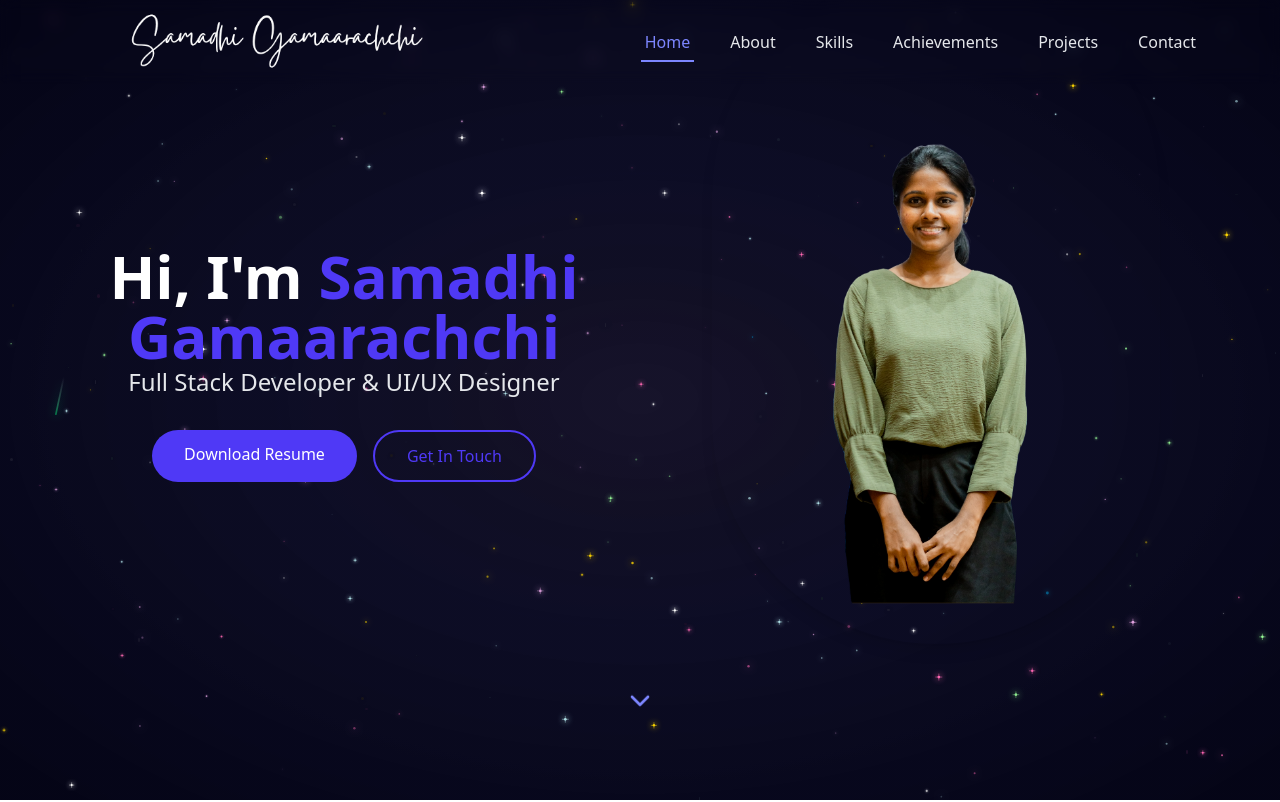
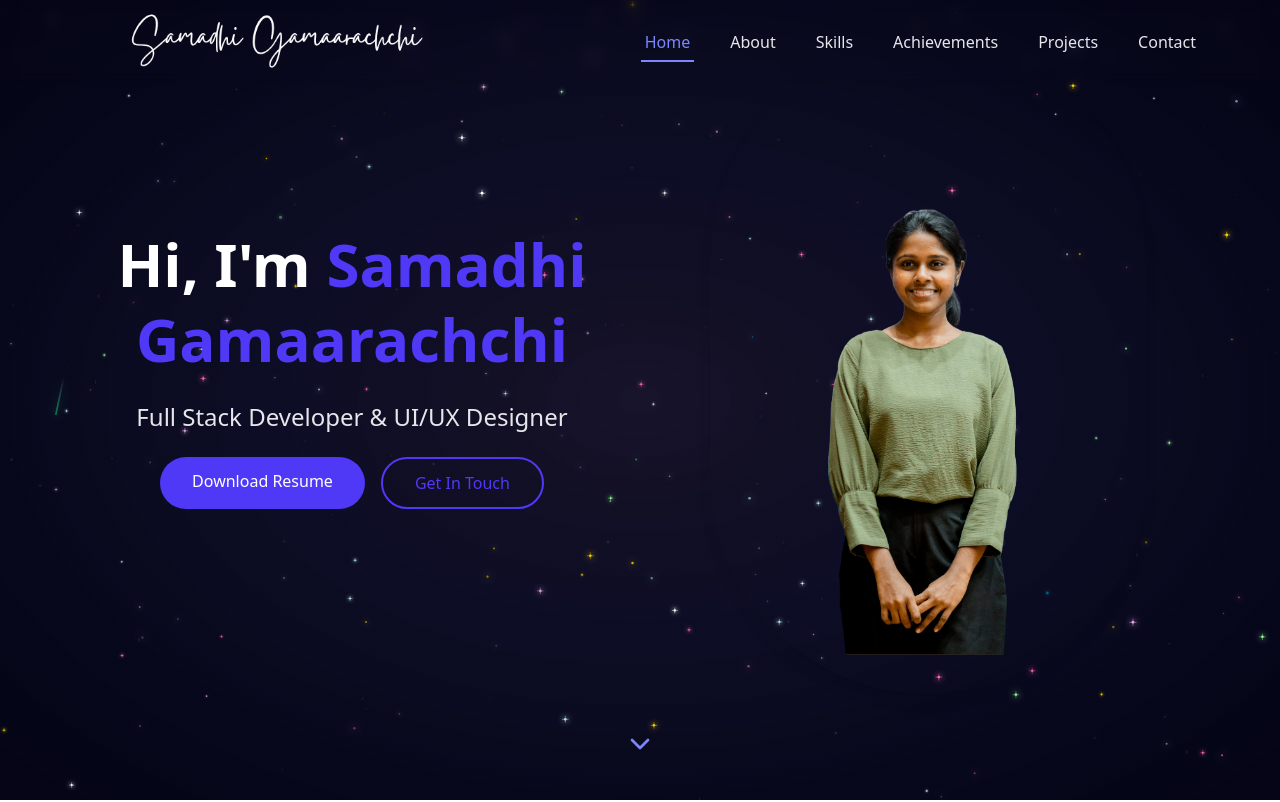
Before and after one commit to Samadhi-Ayodhya-Gamaarachchi/My-Portfolio, a React (Vite) app in the folder portfolio/: page / in a window 1280 px wide. Shown: the top 802 px of the page. Built offline with nearby package versions, Linux system fonts and the light colour scheme.

Commit message:
make as responsible

```diff
--- a/portfolio/src/pages/About.tsx
+++ b/portfolio/src/pages/About.tsx
@@ -1,13 +1,21 @@
 import AboutImage from "../assets/AboutImage.png"
 
 const About = () => (
-  <section id="about" className="min-h-screen flex items-center justify-center">
-    <div className="max-w-6xl mx-auto px-4">
+  <section id="about" className="min-h-screen flex items-center justify-center relative">
+    {/* Mobile background image with low opacity */}
+    <div
+      className="absolute inset-0 bg-cover bg-center bg-no-repeat opacity-50 md:hidden"
+      style={{ backgroundImage: `url(${AboutImage})` }}
+    ></div>
+
+    <div className="max-w-6xl mx-auto px-4 relative z-10">
       <div className="text-center mb-16">
         <h2 className="text-4xl font-bold text-gray-200 mb-4">About Me</h2>
         <div className="w-20 h-1 bg-indigo-600 mx-auto mb-6"></div>
       </div>
-      <div className="grid grid-flow-col grid-rows-3 gap-5">
+
+      {/* Desktop grid layout */}
+      <div className="hidden md:grid grid-flow-col grid-rows-3 gap-5">
         <div className="row-span-3 mt-0">
           <img src={AboutImage} alt="Profile Image" className="w-full h-full object-cover rounded-lg"/>
         </div>
@@ -38,8 +46,7 @@ const About = () => (
                       <h4 className="text-lg font-semibold text-white">BSc (Hons) Information Technology</h4>
                       <p className="text-indigo-400 font-medium">University of Moratuwa</p>
                       <p className="text-gray-400 text-sm mt-1">2023 - Present</p>
-
-                    </div>
+                     </div>
                   </div>
                 </div>
 
@@ -56,7 +63,56 @@ const About = () => (
                   </div>
                 </div>
 
+              </div>
+            </div>
+          </div>
+        </div>
+      </div>
 
+      {/* Mobile layout */}
+      <div className="md:hidden space-y-8">
+        <div>
+          <p className="text-gray-200 text-center">
+            I'm a BSc (Hons) IT undergraduate at the University of Moratuwa with a
+            strong interest in Software Development and UI/UX Design. Passionate
+            about creating intuitive, user-friendly solutions, I enjoy combining
+            technical skills with creativity to solve real-world problems. I'm
+            always eager to learn new technologies, collaborate on impactful
+            projects, and grow as a developer and designer.
+          </p>
+        </div>
+
+        <div>
+          <h3 className="text-2xl font-semibold text-gray-200 mb-6 text-center">Education Journey</h3>
+          <div className="relative">
+            {/* Timeline line */}
+            <div className="absolute left-4 top-0 bottom-0 w-0.5 bg-indigo-600"></div>
+
+            {/* Education items */}
+            <div className="space-y-8">
+              {/* University */}
+              <div className="relative flex items-start">
+                <div className="absolute left-2 w-4 h-4 bg-indigo-600 rounded-full border-2 border-gray-900"></div>
+                <div className="ml-12">
+                  <div className="bg-gray-800/80 backdrop-blur-sm rounded-lg p-4 border border-gray-700">
+                    <h4 className="text-lg font-semibold text-white">BSc (Hons) Information Technology</h4>
+                    <p className="text-indigo-400 font-medium">University of Moratuwa</p>
+                    <p className="text-gray-400 text-sm mt-1">2023 - Present</p>
+                   </div>
+                </div>
+              </div>
+
+              {/* A/L */}
+              <div className="relative flex items-start">
+                <div className="absolute left-2 w-4 h-4 bg-indigo-500 rounded-full border-2 border-gray-900"></div>
+                <div className="ml-12">
+                  <div className="bg-gray-800/80 backdrop-blur-sm rounded-lg p-4 border border-gray-700">
+                    <h4 className="text-lg font-semibold text-white">GCE Advanced Level</h4>
+                    <p className="text-indigo-400 font-medium">Swarnapali Balika Maha Vidyalaya </p>
+                    <p className="text-gray-400 text-sm mt-1">2019 - 2021</p>
+                    <p className="text-gray-300 text-sm mt-2">Physical Science Stream</p>
+                  </div>
+                </div>
               </div>
             </div>
           </div>
--- a/portfolio/src/pages/Home.tsx
+++ b/portfolio/src/pages/Home.tsx
@@ -7,34 +7,34 @@ const Hero: React.FC = () => {
   return (
     <section
       id="home"
-      className="min-h-screen flex items-center justify-center bg-transparent"
+      className="h-screen flex flex-col justify-center bg-transparent overflow-hidden"
     >
-      <div className="max-w-6xl mx-auto px-0 pt-0 pb-10 text-center -mt-16">
+      <div className="max-w-6xl mx-auto px-4 text-center flex-1 flex flex-col justify-center">
 
-        <div className="grid grid-cols-1 md:grid-cols-2 gap-8 items-center">
+        <div className="grid grid-cols-1 md:grid-cols-2 gap-4 md:gap-8 items-center h-full">
           {/* Left Text Section */}
-          <div className="mt-40">
-            <h1 className="text-4xl md:text-6xl font-bold text-white">
+          <div className="order-2 md:order-1 flex flex-col justify-center space-y-3 md:space-y-6">
+            <h1 className="text-2xl sm:text-3xl md:text-6xl font-bold text-white leading-tight">
               Hi, I'm{" "}
               <span className="text-indigo-600">Samadhi Gamaarachchi</span>
             </h1>
 
-            <p className="text-xl md:text-2xl text-gray-200 mb-8">
+            <p className="text-base sm:text-lg md:text-2xl text-gray-200">
               Full Stack Developer & UI/UX Designer
             </p>
 
-            <div className="flex flex-wrap justify-center md:justify-center gap-4 mb-12">
+            <div className="flex flex-col sm:flex-row justify-center gap-3 sm:gap-4">
               <a
                 href={resume}
                 target="_blank"
                 rel="noopener noreferrer"
-                className="bg-indigo-600 text-white px-8 py-3 rounded-full hover:bg-indigo-700 transition-colors duration-300 font-medium"
+                className="bg-indigo-600 text-white px-6 py-2.5 md:px-8 md:py-3 rounded-full hover:bg-indigo-700 transition-colors duration-300 font-medium text-sm md:text-base"
               >
                 Download Resume
               </a>
               <a
                 href="#contact"
-                className="border-2 border-indigo-600 text-indigo-600 px-8 py-3 rounded-full hover:bg-indigo-600 hover:text-white transition-all duration-300 font-medium"
+                className="border-2 border-indigo-600 text-indigo-600 px-6 py-2.5 md:px-8 md:py-3 rounded-full hover:bg-indigo-600 hover:text-white transition-all duration-300 font-medium text-sm md:text-base"
               >
                 Get In Touch
               </a>
@@ -42,17 +42,24 @@ const Hero: React.FC = () => {
           </div>
 
           {/* Right Image Section */}
-          <div className="flex justify-center">
+          <div className="order-1 md:order-2 flex justify-center mt-10 md:mt-0">
             <img
               src={homeImage}
               alt="Samadhi Gamaarachchi - Portfolio Profile"
-              className="w-4/5 h-4/5 rounded-full shadow-lg hover:scale-105 transition-transform duration-300"
+              className="w-48 h-48 sm:w-56 sm:h-56 md:w-4/5 md:h-4/5 rounded-full shadow-lg hover:scale-105 transition-transform duration-300 object-cover"
             />
           </div>
         </div>
+      </div>
 
-        {/* Scroll Down Indicator */}
-        <ChevronDown className="w-8 h-8 mx-auto text-indigo-400 animate-bounce mt-12" />
+      {/* Scroll Down Indicator - Only show on larger screens */}
+      <div className="hidden md:block pb-8">
+        <ChevronDown className="w-8 h-8 mx-auto text-indigo-400 animate-bounce" />
+      </div>
+
+      {/* Mobile scroll indicator - smaller and positioned better */}
+      <div className="md:hidden pb-4">
+        <ChevronDown className="w-6 h-6 mx-auto text-indigo-400 animate-bounce" />
       </div>
     </section>
   );
```
